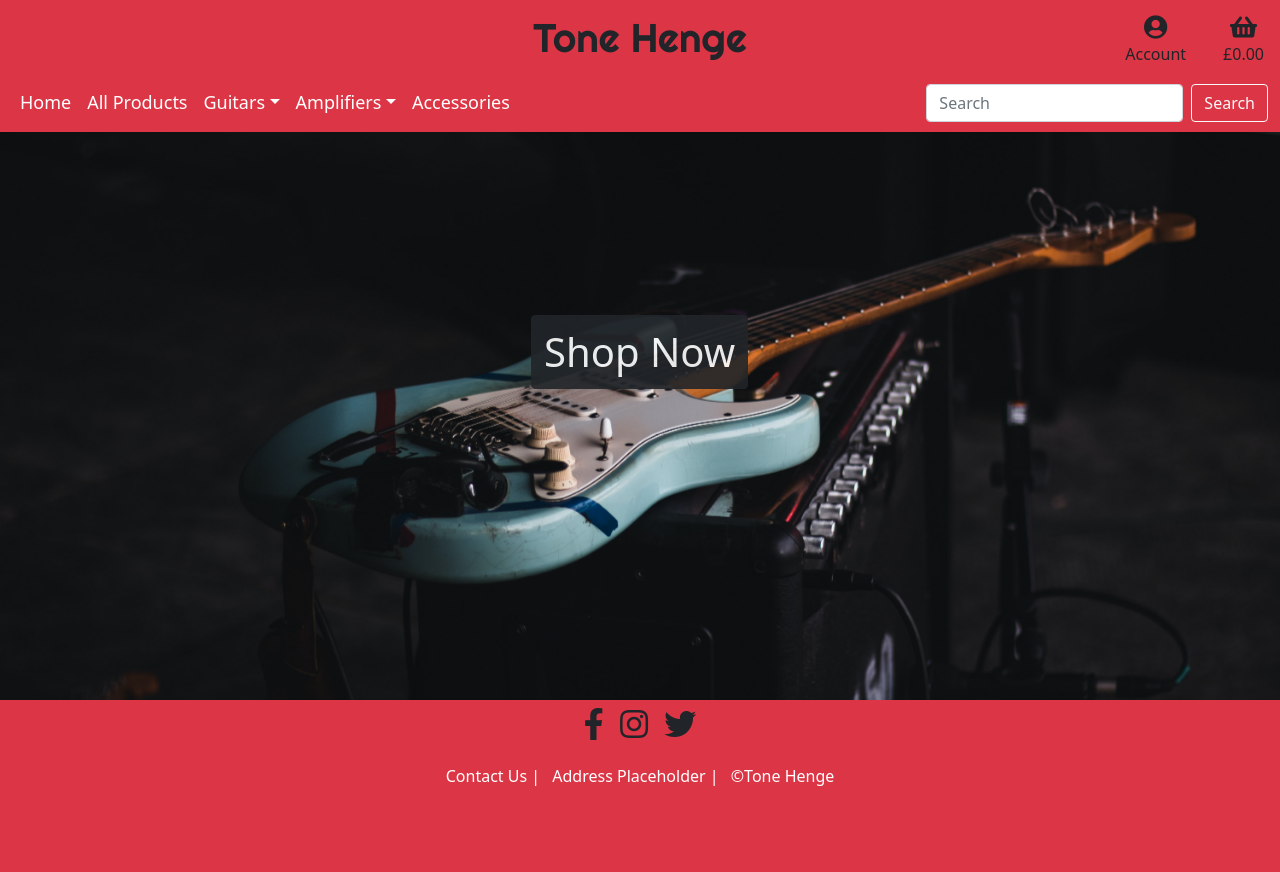
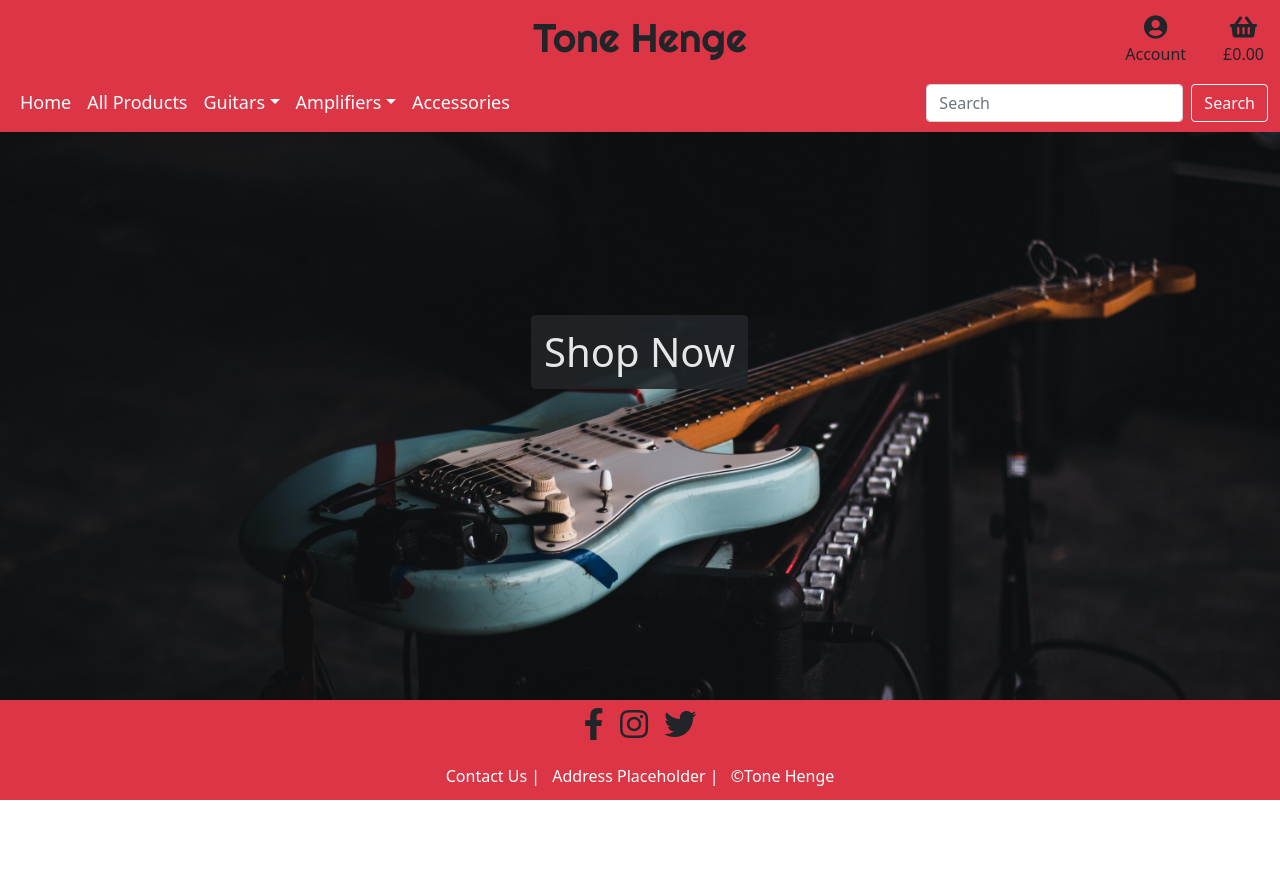
Before and after one commit to Code-Institute-Submissions/tone-henge, a Django app: page / in a window 1280 px wide. Before the commit the page ends 786 px from the top, so only its background shows below. Run offline with Django 4.2, Linux system fonts and the light colour scheme; parts of the project's set-up code (start-up, migrations or seed data) failed here and were passed over.

Commit message:
Fix overflowing footer

```diff
--- a/static/css/style.css
+++ b/static/css/style.css
@@ -16,6 +16,10 @@
 
 .dropdown-item:focus {
     background-color: #dc3545;
+}
+
+.content-container {
+    padding-bottom: 100px;
 }
 
 footer {
--- a/templates/base.html
+++ b/templates/base.html
@@ -108,7 +108,11 @@
             </div>
         </nav>
 
-        {% block content %} {% endblock content %}
+        <!-- Page Content -->
+        <div class="content-container">
+            {% block content %}
+            {% endblock content %}
+        </div>
 
         <!-- Footer -->
         <footer class="fixed-bottom bg-red text-center">
```
